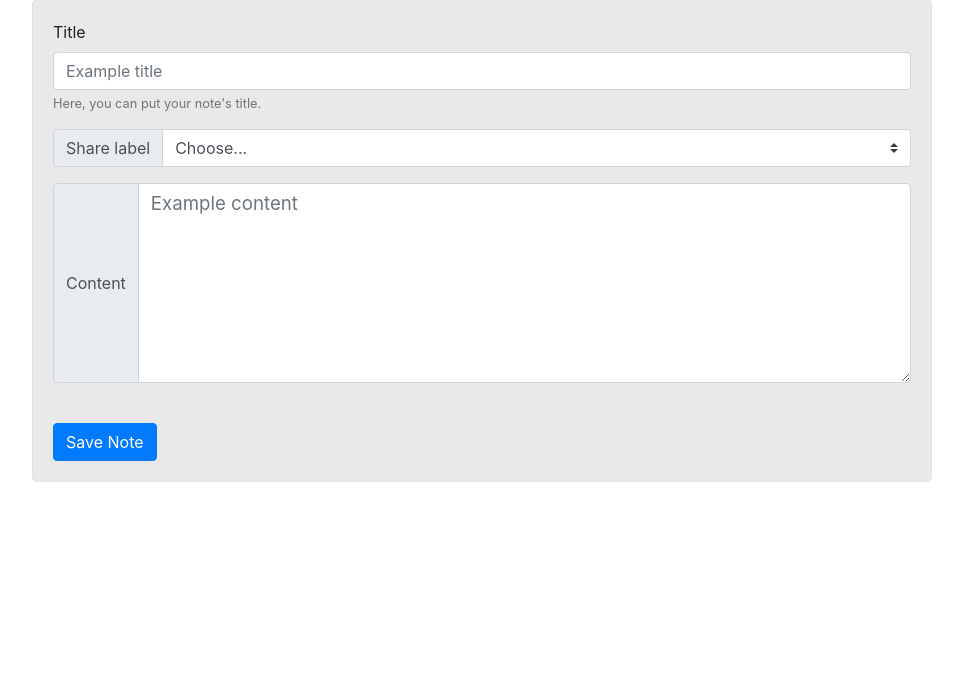
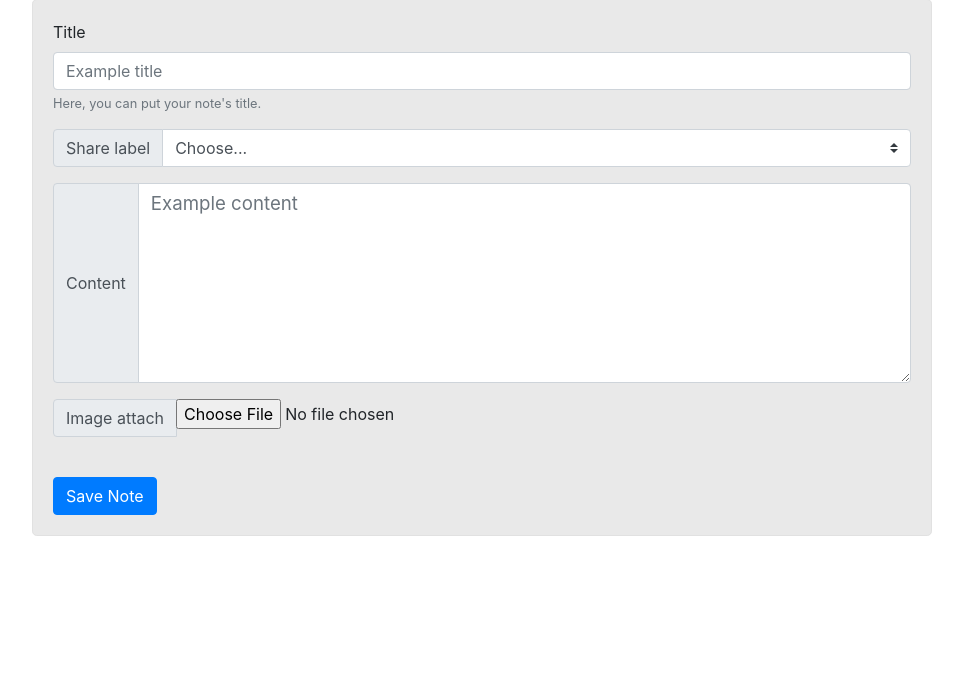
Before and after one commit to DESECTORCON/noteit, a Flask app: template templates/notes/create_note.html in a window 1280 px wide. Shown: the part 259-936 px from the top of the page, without its empty margins (158-1121 px from the left). Run offline with Flask 2, Linux system fonts and the light colour scheme; the template is opened without the code that fills it, so the values that code supplies are empty; some libraries are stand-ins or nearby versions.

Commit message:
Error not fixed

```diff
--- a/templates/notes/create_note.html
+++ b/templates/notes/create_note.html
@@ -21,7 +21,7 @@
     <br>
 
     <div class="form-size jumbotron">
-        <form method="post">
+        <form method="post" enctype=multipart/form-data>
 
             <div class="form-group">
 
@@ -56,6 +56,14 @@
                 <textarea class="form-control text_box_big" name="content" id="content" placeholder="Example content" aria-describedby="contentBlock"></textarea>
             </div>
 
+            <div class="input-group mb-3">
+                <div class="input-group-prepend">
+                        <label class="input-group-text" for="inputGroupSelect01">Image attach</label>
+                </div>
+                <input type="file" name="file" id="file" value="Image here!">
+
+            </div>
+
             <br>
             <button type="submit" class="btn btn-primary" style="">Save Note</button>
 
```
Also changed, not shown: models/notes/views.py (+7 -1 lines).
